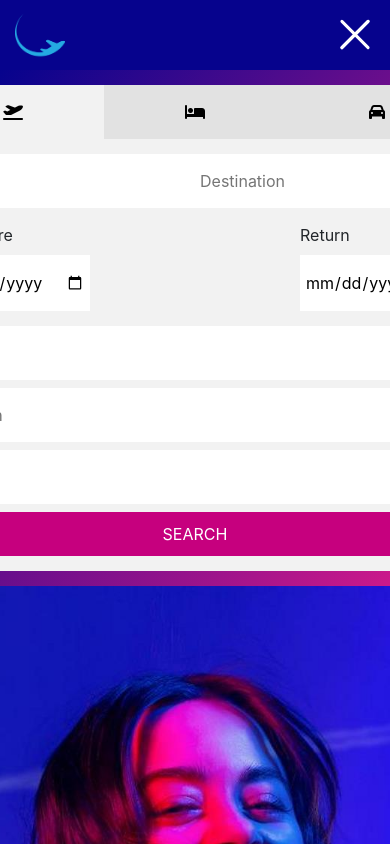
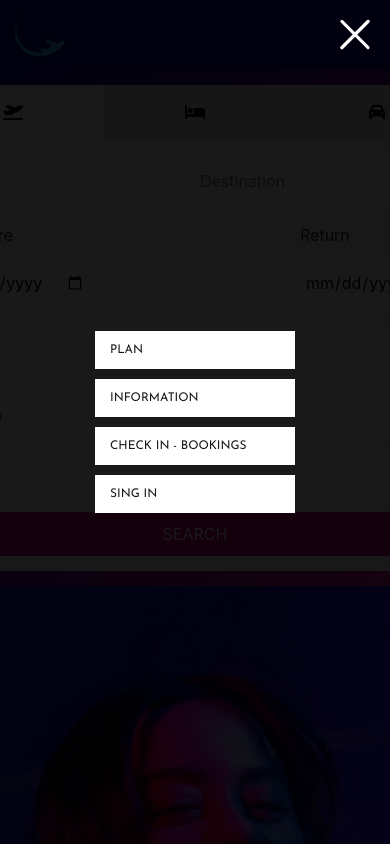
Before and after one commit to iMed13/airport, a plain HTML site: page index.html in a window 390 px wide. Both pictures are taken after a click on the element 355 px from the left and 34 px from the top of the page. Shown: the top 844 px of the page. Drawn offline with nearby package versions, Linux system fonts and the light colour scheme.

Commit message:
6th commit
add: menu responsive, header menu show

```diff
--- a/assets/css/style.sass
+++ b/assets/css/style.sass
@@ -69,6 +69,11 @@ header
         text-decoration: none
         color: #fdd12c
         font-family: 'Josefin Sans', sans-serif
+  .header-resp
+    position: fixed
+    left: 0
+    top: 0
+    z-index: 999
   .header
       background: #06038d
       .header-nav
@@ -79,6 +84,7 @@ header
           .header-logo
               img
                   width: 50px
+
           .header-menu
             .header-hamburg
               width: 40px
@@ -86,6 +92,8 @@ header
               display: none
               justify-content: center
               align-items: center
+              position: relative
+              z-index: 99
               &:hover
                 cursor: pointer
               +tablet_lg
@@ -127,12 +135,35 @@ header
                   border-radius: 5px
                   background: #fff
                   transition: all 0.3s
+            .active-menu-resp
+              left: 0 !important
+              display: flex !important
+              z-index: 98
+              justify-content: center
+              flex-direction: column
+              li
+                min-width: 200px
+                background: #fff
+                margin: 5px 0
+                a
+                  color: rgba(0,0,0,0.9) !important
+                  padding: 10px 15px !important
+                  display: block
+                  width: 100%
+
             .header-menu-list
                 margin: unset !important
+                transition: all 0.5s
                 display: flex
                 align-items: center
                 +laptop_sm
                   display: none
+                  position: fixed
+                  left: -100%
+                  top: 0
+                  background: rgba(0,0,0,0.9)
+                  width: 100%
+                  height: 100%
                 li
                     list-style-type: none
                     a
--- a/assets/js/main.js
+++ b/assets/js/main.js
@@ -8,7 +8,29 @@ $(document).ready(function(){
     $(".header-hamburg").click(function(){
        $(this).children().toggleClass("x-hamburg");
        setTimeout(function(){
+
+        $(".header-menu-list").toggleClass("active-menu-resp");
         $(".header-hamburg").children().toggleClass("rotate-hamburg");
        }, 1000)
     })
+
 })
+window.onscroll = function() {scrollFunction()};
+
+function scrollFunction() {
+  if (document.body.scrollTop > 50 || document.documentElement.scrollTop > 50) {
+    $(".header-menu").children().removeClass("active-menu-resp");
+    $(".header-hamburg").children().toggleClass("rotate-hamburg");
+    $(".header-hamburg").children().toggleClass("x-hamburg");
+    console.log("scroll down");
+  } else {
+
+    console.log("scroll up");
+  }
+}
+
+// When the user clicks on the button, scroll to the top of the document
+function topFunction() {
+  document.body.scrollTop = 0;
+  document.documentElement.scrollTop = 0;
+}
```
Also changed, not shown: assets/css/style.css, 1 other file.
